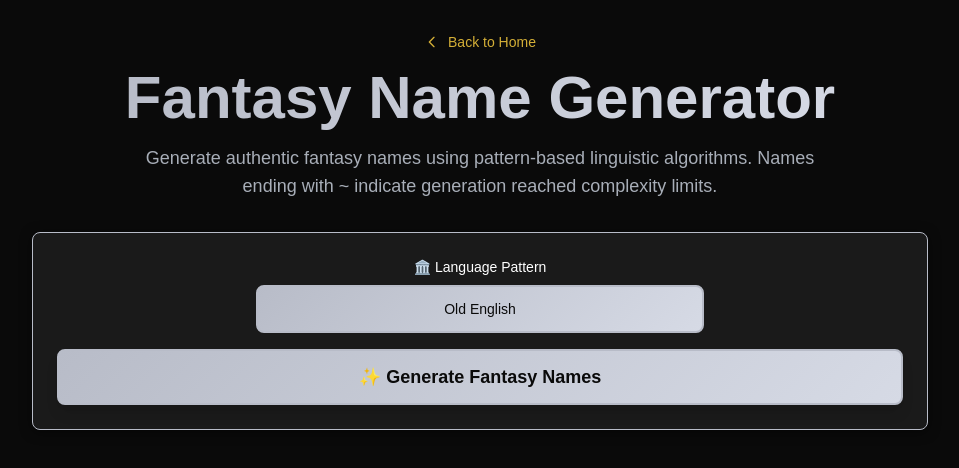
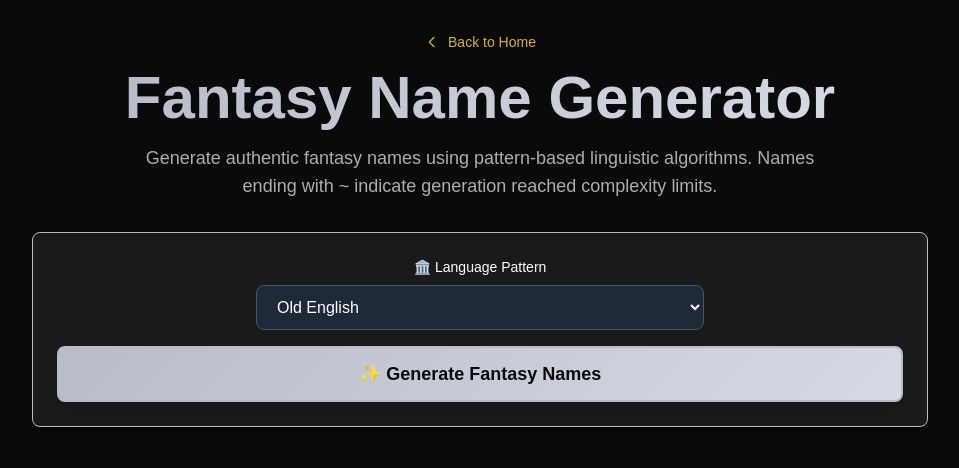
Before and after one commit to amsilva97/typicalpanda.com, a Next.js app: page /name-generator in a window 1280 px wide. Shown: the top 468 px of the page, without its empty margins (160-1119 px from the left). Built offline with nearby package versions, Linux system fonts and the light colour scheme.

Commit message:
feat: replace language selection buttons with a dropdown for improved usability

```diff
--- a/src/app/name-generator/page.tsx
+++ b/src/app/name-generator/page.tsx
@@ -90,24 +90,20 @@ export default function NameGenerator() {
                 <label className="block text-sm font-medium panda-text-primary mb-2 text-center">
                   🏛️ Language Pattern
                 </label>
-                <div className="grid gap-2">
+                <select
+                  value={selectedLanguage}
+                  onChange={(e) => {
+                    setSelectedLanguage(e.target.value as keyof typeof fantasyLanguages);
+                    setGeneratedNames([]);
+                  }}
+                  className="w-full px-4 py-3 rounded-lg border border-gray-600 bg-gray-800 panda-text-primary focus:outline-none focus:border-blue-500"
+                >
                   {Object.keys(fantasyLanguages).map((language) => (
-                    <button
-                      key={language}
-                      onClick={() => {
-                        setSelectedLanguage(language as keyof typeof fantasyLanguages);
-                        setGeneratedNames([]);
-                      }}
-                      className={`p-3 rounded-lg text-sm font-medium transition-colors ${
-                        selectedLanguage === language
-                          ? 'panda-selected'
-                          : 'panda-unselected'
-                      }`}
-                    >
+                    <option key={language} value={language}>
                       {language}
-                    </button>
+                    </option>
                   ))}
-                </div>
+                </select>
               </div>
             </div>
 
```
